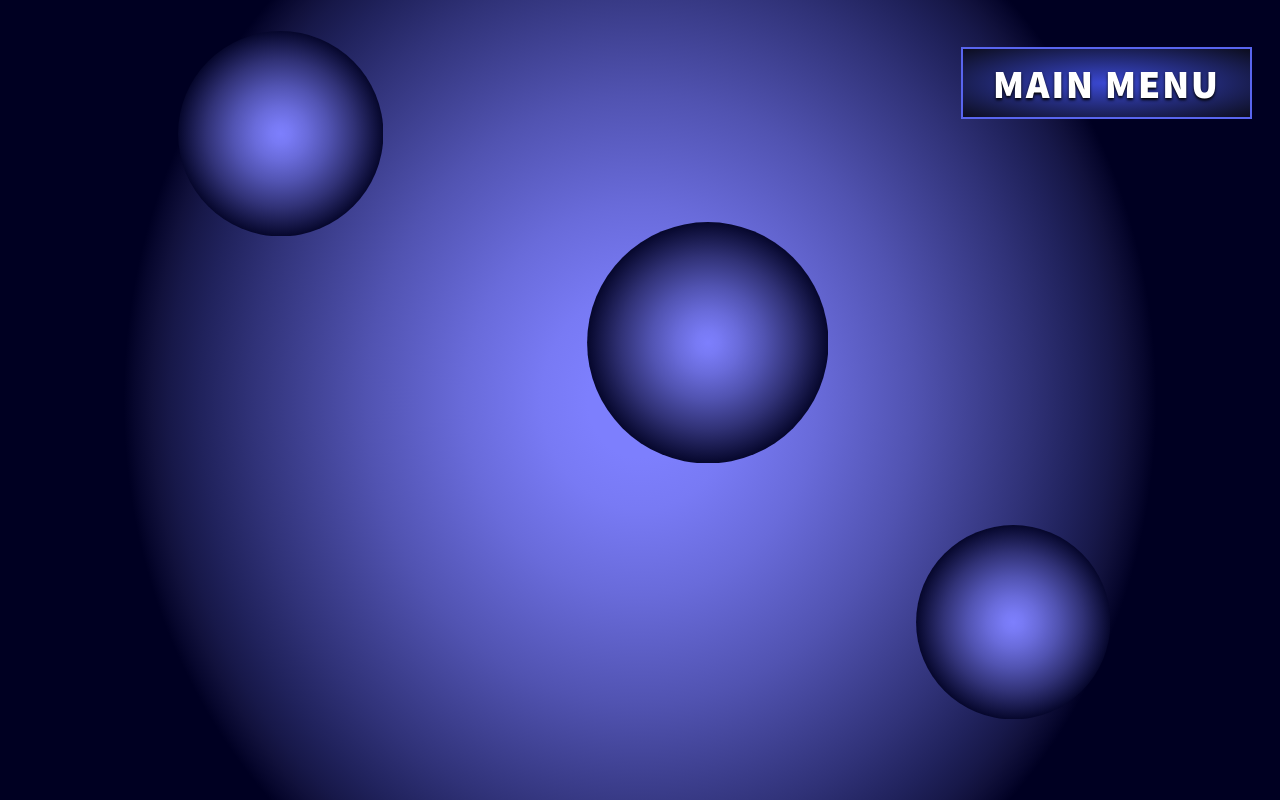
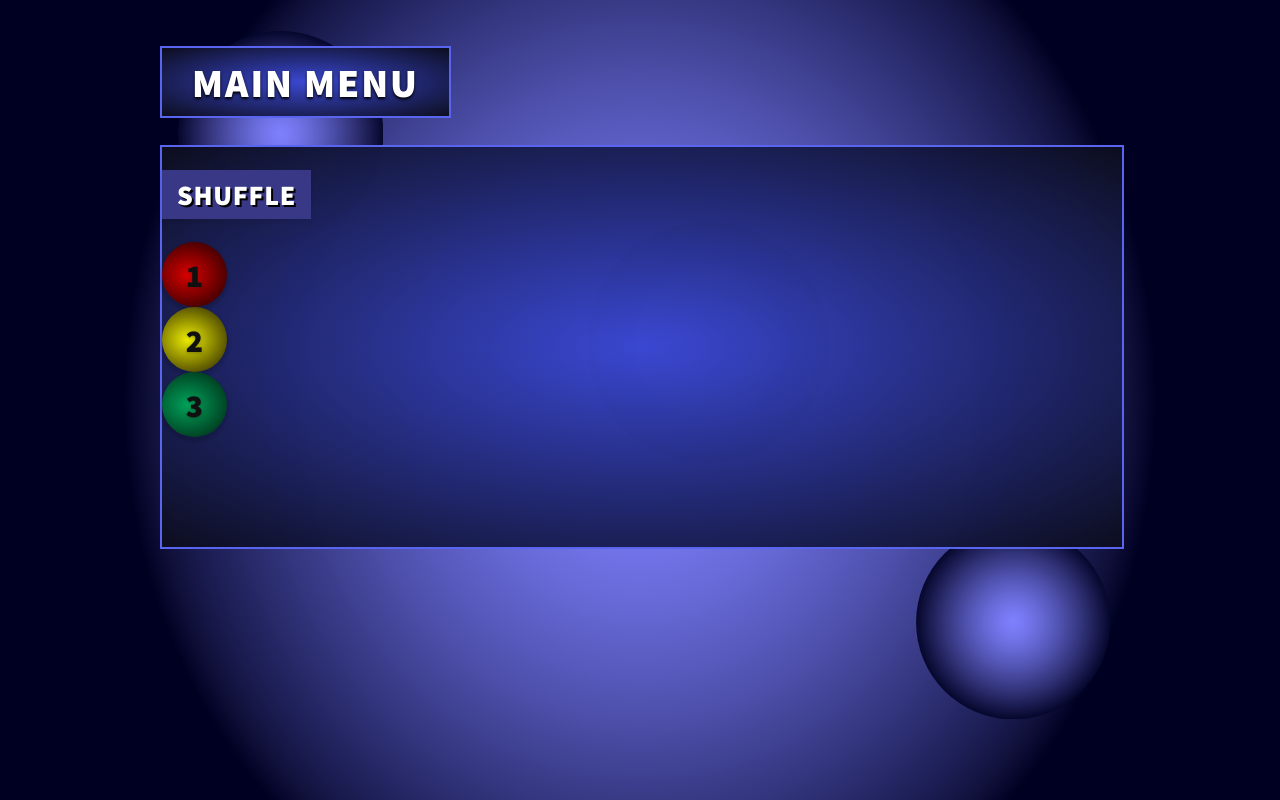
Before and after one commit to damons-git/psx-demo-site, a website built with webpack: page src/index.html in a window 1280 px wide. Built offline with nearby package versions, Linux system fonts and the light colour scheme.

Commit message:
Add styling for psx options and subheadings

```diff
--- a/src/index.html
+++ b/src/index.html
@@ -9,10 +9,17 @@
     <link href="https://fonts.googleapis.com/icon?family=Material+Icons" rel="stylesheet">
 </head>
 <body>
-    <img id="psx_bubble" src="./img/psx_bubble.svg" alt="PSX menu blue bubble with radial gradient" height=0 width=0>
+    <img id="psx-bubble" src="./img/psx_bubble.svg" alt="PSX menu blue bubble with radial gradient" height=0 width=0>
 
     <main>
-        <h1>Main Menu</h1>
+        <h1 class="psx-title">Main Menu</h1>
     </main>
+
+    <section>
+        <h2 class="psx-subheading">Shuffle</h2>
+        <div class="psx-circle"><span>1</span></div>
+        <div class="psx-circle"><span>2</span></div>
+        <div class="psx-circle"><span>3</span></div>
+    </section>
 </body>
 </html>
--- a/src/js/psx_background_bubbles.js
+++ b/src/js/psx_background_bubbles.js
@@ -1,4 +1,4 @@
-const psx_bubble_svg = document.getElementById("psx_bubble")
+const psx_bubble_svg = document.getElementById("psx-bubble")
 
 
 // Create a new background bubble svg and append to body
@@ -12,7 +12,7 @@ function createBubble(x, y, diameter) {
     bubble.setAttribute("height", diameter)
     bubble.setAttribute("style", pos)
 
-    let body = document.querySelector("body")
+    let body = document.querySelector("html")
     body.appendChild(bubble)
 }
 
--- a/src/sass/stylesheet.scss
+++ b/src/sass/stylesheet.scss
@@ -1,7 +1,22 @@
-h1 {
+body {
+    max-width: 960px;
+    width: 960px;
+    margin: auto;
+}
+
+section {
+    display: block;
+    color: #ffffff;
+    border: 2px solid #5965ef;
+    // background: radial-gradient(#3a48d2, #0c0d1e);
+    background: radial-gradient(rgba(58, 72, 210, 0.99), rgba(12, 13, 30, 0.99));
+    width: 100%;
+    height: 50vh;
+}
+
+.psx-title {
     display: inline-block;
-    float: right;
-    margin: 20px;
+    margin-left: auto;
     padding: 8px 30px;
     font-family: "Assistant";
     font-weight: 800;
@@ -9,7 +24,53 @@ h1 {
     letter-spacing: 0.05em;
     text-transform: uppercase;
     border: 2px solid #5965ef;
-    background: radial-gradient(#3a48d2, #0c0d1e);
+    // background: radial-gradient(#3a48d2, #0c0d1e);
+    background: radial-gradient(rgba(58, 72, 210, 0.99), rgba(12, 13, 30, 0.99));
     text-shadow: 0px 2px 3px #000000;
     font-size: 2.5em
 }
+
+.psx-subheading {
+    display: inline-block;
+    padding: 6px 15px;
+    font-family: "Assistant";
+    font-weight: 800;
+    color: #ffffff;
+    letter-spacing: 0.025em;
+    text-transform: uppercase;
+    border: none;
+    background: #383887;
+    text-shadow: 2px 2px 0px #000000;
+    font-size: 1.75em;
+    box-shadow: 0px 3px 3px 2px rgba(0, 0, 0, 0.05);
+}
+
+.psx-circle {
+    width: 65px;
+    height: 65px;
+    border-radius: 50%;
+    background: radial-gradient(at 40%, #9c9c9c, #252525);
+    display: flex;
+    flex-direction: row;
+    align-items: center;
+    justify-content: center;
+    box-shadow: 0px 3px 3px 2px rgba(0, 0, 0, 0.15);
+
+    span {
+        color: #101010;
+        font-family: "Assistant";
+        font-weight: 800;
+        font-size: 2em;
+        text-shadow: 0px 1px 3px rgba(32, 32, 32, 0.3);
+    }
+
+    &:nth-of-type(1n) {
+        background: radial-gradient(at 40%, #d80000, #160000);
+    }
+    &:nth-of-type(2n) {
+        background: radial-gradient(at 40%, #ecec00, #1f1800);
+    }
+    &:nth-of-type(3n) {
+        background: radial-gradient(at 40%, #00a35a, #001f0f);
+    }
+}
```
